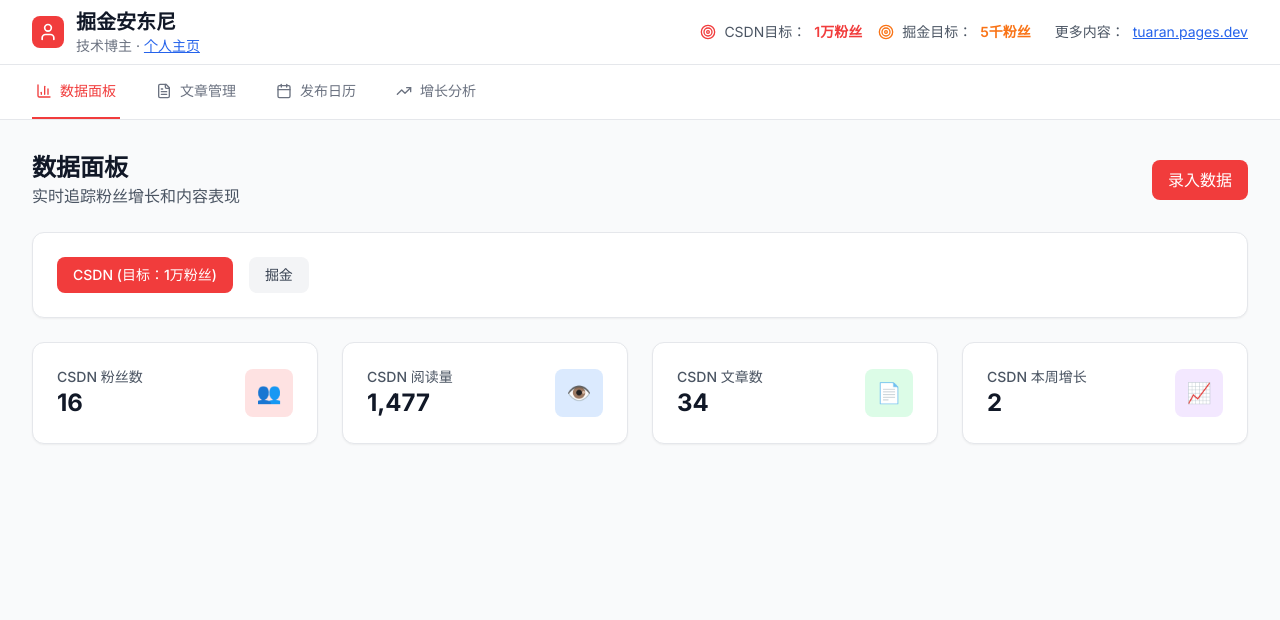
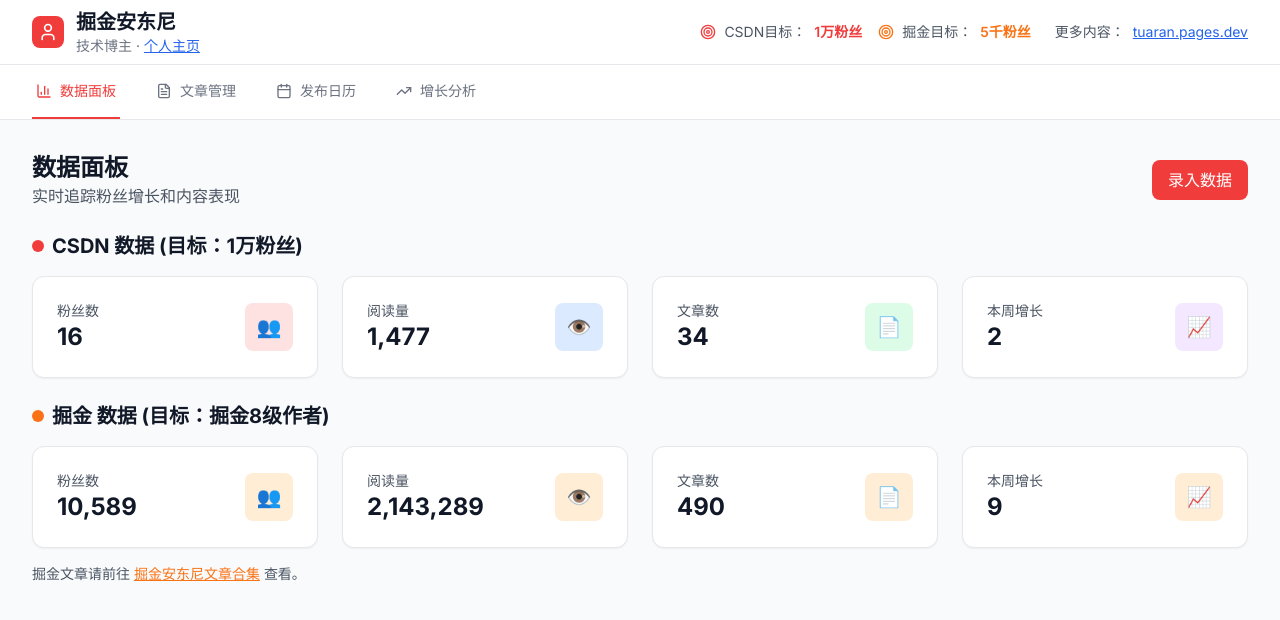
Before and after one commit to TUARAN/csdn-fans-tracker, a Vue app: page /dashboard in a window 1280 px wide. Shown: the top 620 px of the page. Built offline with nearby package versions, Linux system fonts and the light colour scheme; the HTML template or start-up script is replaced by a standard one.

Commit message:
feat: 自动补全掘金数据，完善数据面板展示

```diff
--- a/src/stores/fans.ts
+++ b/src/stores/fans.ts
@@ -186,19 +186,43 @@
       dailyReadGrowth: 1477
     }
 
-    // 掘金数据（示例数据，需要根据实际情况调整）
+    // 掘金数据（最新）
     const juejinData: FanData = {
-      date: today,
+      date: '2024-06-19',
       community: 'juejin',
-      fansCount: 0,
-      readCount: 0,
-      articleCount: 0,
-      dailyFansGrowth: 0,
-      dailyReadGrowth: 0
+      fansCount: 10589,
+      readCount: 2143289,
+      articleCount: 490,
+      dailyFansGrowth: 9,
+      dailyReadGrowth: 1755
     }
 
     fanDataList.value.push(csdnData, juejinData)
     saveToLocalStorage()
+  } else {
+    // 检查现有数据是否包含community字段，如果没有则添加
+    const needsUpdate = fanDataList.value.some(data => !('community' in data))
+    if (needsUpdate) {
+      fanDataList.value = fanDataList.value.map(data => ({
+        ...data,
+        community: 'csdn' as CommunityType // 默认设置为CSDN
+      }))
+      saveToLocalStorage()
+    }
+    // 自动补全掘金数据
+    const hasJuejin = fanDataList.value.some(data => data.community === 'juejin')
+    if (!hasJuejin) {
+      fanDataList.value.push({
+        date: '2024-06-19',
+        community: 'juejin',
+        fansCount: 10589,
+        readCount: 2143289,
+        articleCount: 490,
+        dailyFansGrowth: 9,
+        dailyReadGrowth: 1755
+      })
+      saveToLocalStorage()
+    }
   }
 
   return {
--- a/src/views/DashboardView.vue
+++ b/src/views/DashboardView.vue
@@ -7,7 +7,6 @@
 const fansStore = useFansStore()
 
 const showDataForm = ref(false)
-const selectedCommunity = ref<CommunityType>('csdn')
 const dataForm = reactive({
   date: dayjs().format('YYYY-MM-DD'),
   community: 'csdn' as CommunityType,
@@ -124,37 +123,19 @@
       </div>
     </div>
 
-    <!-- 社区选择器 -->
-    <div class="card">
-      <div class="flex space-x-4">
-        <button
-          @click="selectedCommunity = 'csdn'"
-          class="px-4 py-2 rounded-lg text-sm font-medium transition-colors"
-          :class="selectedCommunity === 'csdn'
-            ? 'bg-csdn-red text-white'
-            : 'bg-gray-100 text-gray-700 hover:bg-gray-200'"
-        >
-          CSDN (目标：1万粉丝)
-        </button>
-        <button
-          @click="selectedCommunity = 'juejin'"
-          class="px-4 py-2 rounded-lg text-sm font-medium transition-colors"
-          :class="selectedCommunity === 'juejin'
-            ? 'bg-orange-500 text-white'
-            : 'bg-gray-100 text-gray-700 hover:bg-gray-200'"
-        >
-          掘金
-        </button>
-      </div>
-    </div>
-
+    <!-- CSDN 数据面板 -->
+    <div class="space-y-4">
+      <h2 class="text-xl font-bold text-gray-900 flex items-center">
+        <span class="w-3 h-3 bg-csdn-red rounded-full mr-2"></span>
+        CSDN 数据 (目标：1万粉丝)
+      </h2>
       <div class="grid grid-cols-1 md:grid-cols-2 lg:grid-cols-4 gap-6">
         <div class="card">
           <div class="flex items-center justify-between">
             <div>
-            <p class="text-sm font-medium text-gray-600">{{ selectedCommunity === 'csdn' ? 'CSDN' : '掘金' }} 粉丝数</p>
+              <p class="text-sm font-medium text-gray-600">粉丝数</p>
               <p class="text-2xl font-bold text-gray-900">
-              {{ formatNumber(fansStore.currentStats[selectedCommunity].currentFans) }}
+                {{ formatNumber(fansStore.currentStats.csdn.currentFans) }}
               </p>
             </div>
             <div class="w-12 h-12 bg-red-100 rounded-lg flex items-center justify-center">
@@ -166,9 +147,9 @@
         <div class="card">
           <div class="flex items-center justify-between">
             <div>
-            <p class="text-sm font-medium text-gray-600">{{ selectedCommunity === 'csdn' ? 'CSDN' : '掘金' }} 阅读量</p>
+              <p class="text-sm font-medium text-gray-600">阅读量</p>
               <p class="text-2xl font-bold text-gray-900">
-              {{ formatNumber(fansStore.currentStats[selectedCommunity].currentReads) }}
+                {{ formatNumber(fansStore.currentStats.csdn.currentReads) }}
               </p>
             </div>
             <div class="w-12 h-12 bg-blue-100 rounded-lg flex items-center justify-center">
@@ -180,9 +161,9 @@
         <div class="card">
           <div class="flex items-center justify-between">
             <div>
-            <p class="text-sm font-medium text-gray-600">{{ selectedCommunity === 'csdn' ? 'CSDN' : '掘金' }} 文章数</p>
+              <p class="text-sm font-medium text-gray-600">文章数</p>
               <p class="text-2xl font-bold text-gray-900">
-              {{ formatNumber(fansStore.currentStats[selectedCommunity].totalArticles) }}
+                {{ formatNumber(fansStore.currentStats.csdn.totalArticles) }}
               </p>
             </div>
             <div class="w-12 h-12 bg-green-100 rounded-lg flex items-center justify-center">
@@ -194,9 +175,9 @@
         <div class="card">
           <div class="flex items-center justify-between">
             <div>
-            <p class="text-sm font-medium text-gray-600">{{ selectedCommunity === 'csdn' ? 'CSDN' : '掘金' }} 本周增长</p>
+              <p class="text-sm font-medium text-gray-600">本周增长</p>
               <p class="text-2xl font-bold text-gray-900">
-              {{ formatNumber(fansStore.currentStats[selectedCommunity].weeklyGrowth) }}
+                {{ formatNumber(fansStore.currentStats.csdn.weeklyGrowth) }}
               </p>
             </div>
             <div class="w-12 h-12 bg-purple-100 rounded-lg flex items-center justify-center">
@@ -206,4 +187,75 @@
         </div>
       </div>
     </div>
+
+    <!-- 掘金 数据面板 -->
+    <div class="space-y-4">
+      <h2 class="text-xl font-bold text-gray-900 flex items-center">
+        <span class="w-3 h-3 bg-orange-500 rounded-full mr-2"></span>
+        掘金 数据 (目标：掘金8级作者)
+      </h2>
+      <div class="grid grid-cols-1 md:grid-cols-2 lg:grid-cols-4 gap-6">
+        <div class="card">
+          <div class="flex items-center justify-between">
+            <div>
+              <p class="text-sm font-medium text-gray-600">粉丝数</p>
+              <p class="text-2xl font-bold text-gray-900">
+                {{ formatNumber(fansStore.currentStats.juejin.currentFans) }}
+              </p>
+            </div>
+            <div class="w-12 h-12 bg-orange-100 rounded-lg flex items-center justify-center">
+              <span class="text-orange-500 text-xl">👥</span>
+            </div>
+          </div>
+        </div>
+
+        <div class="card">
+          <div class="flex items-center justify-between">
+            <div>
+              <p class="text-sm font-medium text-gray-600">阅读量</p>
+              <p class="text-2xl font-bold text-gray-900">
+                {{ formatNumber(fansStore.currentStats.juejin.currentReads) }}
+              </p>
+            </div>
+            <div class="w-12 h-12 bg-orange-100 rounded-lg flex items-center justify-center">
+              <span class="text-orange-500 text-xl">👁️</span>
+            </div>
+          </div>
+        </div>
+
+        <div class="card">
+          <div class="flex items-center justify-between">
+            <div>
+              <p class="text-sm font-medium text-gray-600">文章数</p>
+              <p class="text-2xl font-bold text-gray-900">
+                {{ formatNumber(fansStore.currentStats.juejin.totalArticles) }}
+              </p>
+            </div>
+            <div class="w-12 h-12 bg-orange-100 rounded-lg flex items-center justify-center">
+              <span class="text-orange-500 text-xl">📄</span>
+            </div>
+          </div>
+        </div>
+
+        <div class="card">
+          <div class="flex items-center justify-between">
+            <div>
+              <p class="text-sm font-medium text-gray-600">本周增长</p>
+              <p class="text-2xl font-bold text-gray-900">
+                {{ formatNumber(fansStore.currentStats.juejin.weeklyGrowth) }}
+              </p>
+            </div>
+            <div class="w-12 h-12 bg-orange-100 rounded-lg flex items-center justify-center">
+              <span class="text-orange-500 text-xl">📈</span>
+            </div>
+          </div>
+        </div>
+      </div>
+      <div class="mt-4 text-sm text-gray-600">
+        掘金文章请前往
+        <a href="https://tuaran.github.io/auto-sync-blog/sort/all.html#%E7%BB%9F%E8%AE%A1" target="_blank" class="text-orange-500 underline hover:text-orange-700">掘金安东尼文章合集</a>
+        查看。
+      </div>
+    </div>
+  </div>
 </template>
```
Lines whose indentation alone changed are shown as unchanged.
